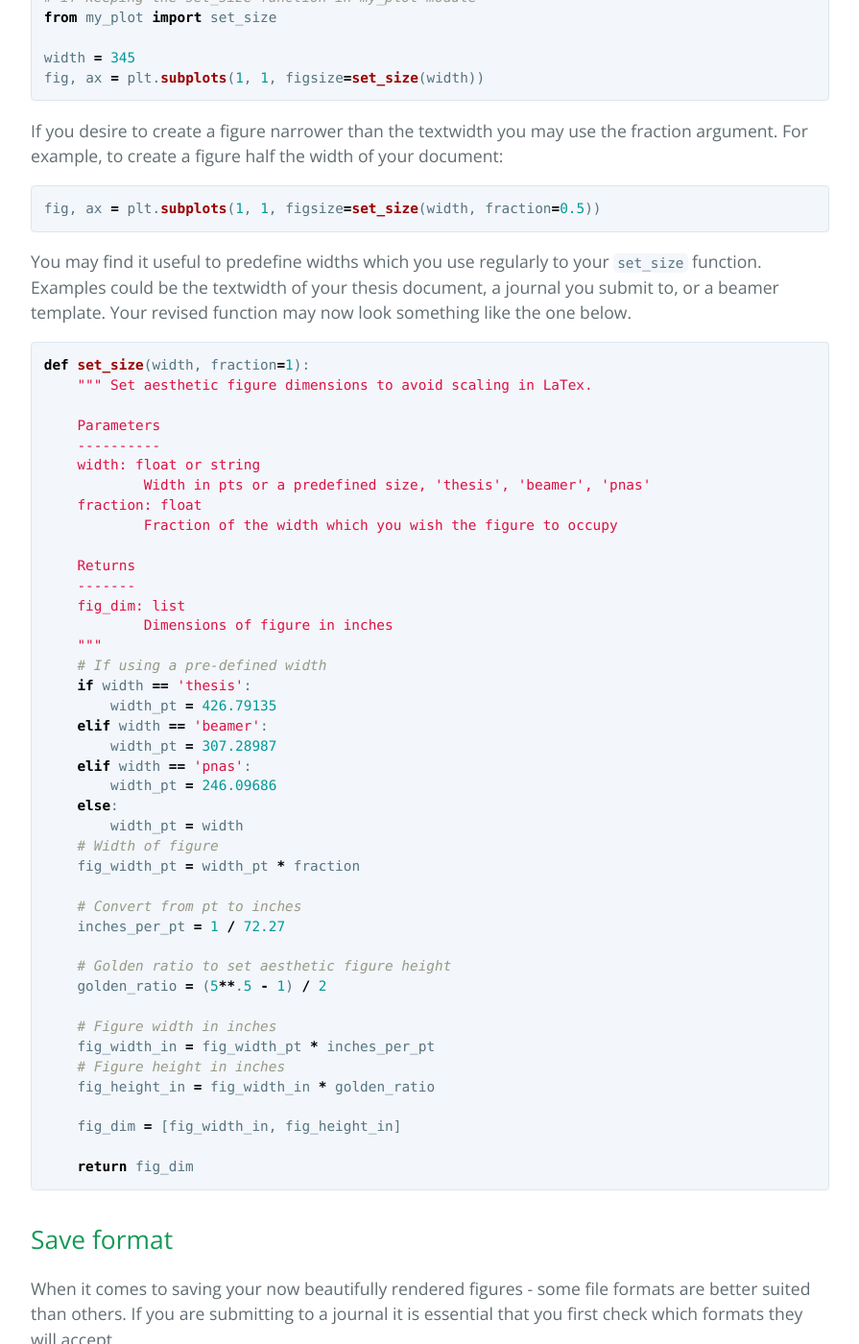
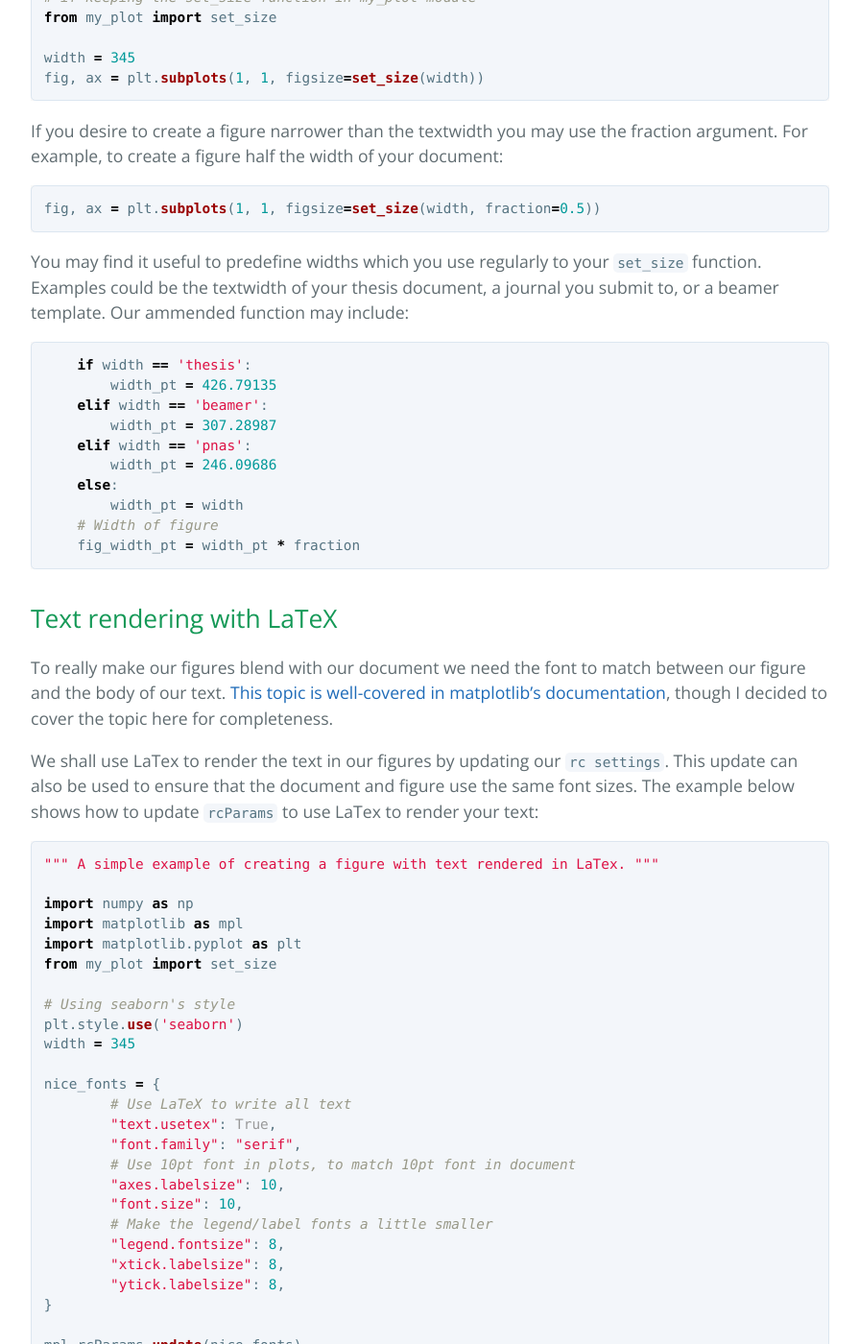
Before and after one commit to jwalton3141/jwalton3141.github.io, a Jekyll site: the page built from _posts/2017-12-22-Embed-Publication-Matplotlib-Latex.md, in a window 1280 px wide and 1400 px high, scrolled down 3609 px. Shown: the whole window at 96% size, without its empty margins (192-1087 px from the left). Built offline with Jekyll 4.4.1, drawn with Linux system fonts in a browser that asks for light colours; comment, search, counter and statistics services are not loaded; some of the changed text lies outside the part shown.

Commit message:
Minor revisions

````diff
--- a/_posts/2017-12-22-Embed-Publication-Matplotlib-Latex.md
+++ b/_posts/2017-12-22-Embed-Publication-Matplotlib-Latex.md
@@ -104,24 +104,8 @@
 fig, ax = plt.subplots(1, 1, figsize=set_size(width, fraction=0.5))
 ```
 
-You may find it useful to predefine widths which you use regularly to your ```set_size``` function. Examples could be the textwidth of your thesis document, a journal you submit to, or a beamer template. Your revised function may now look something like the one below.
+You may find it useful to predefine widths which you use regularly to your ```set_size``` function. Examples could be the textwidth of your thesis document, a journal you submit to, or a beamer template. Our ammended function may include:
 ```py
-def set_size(width, fraction=1):
-    """ Set aesthetic figure dimensions to avoid scaling in LaTex.
-
-    Parameters
-    ----------
-    width: float or string
-            Width in pts or a predefined size, 'thesis', 'beamer', 'pnas'
-    fraction: float
-            Fraction of the width which you wish the figure to occupy
-
-    Returns
-    -------
-    fig_dim: list
-            Dimensions of figure in inches
-    """
-    # If using a pre-defined width
     if width == 'thesis':
         width_pt = 426.79135
     elif width == 'beamer':
@@ -132,26 +116,53 @@
         width_pt = width
     # Width of figure
     fig_width_pt = width_pt * fraction
+```
 
-    # Convert from pt to inches
-    inches_per_pt = 1 / 72.27
+## Text rendering with LaTeX
 
-    # Golden ratio to set aesthetic figure height
-    golden_ratio = (5**.5 - 1) / 2
+To really make our figures blend with our document we need the font to match between our figure and the body of our text. [This topic is well-covered in matplotlib's documentation](https://matplotlib.org/users/usetex.html), though I decided to cover the topic here for completeness.
 
-    # Figure width in inches
-    fig_width_in = fig_width_pt * inches_per_pt
-    # Figure height in inches
-    fig_height_in = fig_width_in * golden_ratio
+We shall use LaTex to render the text in our figures by updating our [```rc settings```](http://matplotlib.org/users/customizing.html#the-matplotlibrc-file). This update can also be used to ensure that the document and figure use the same font sizes. The example below shows how to update ```rcParams``` to use LaTex to render your text:
+```py
+""" A simple example of creating a figure with text rendered in LaTex. """
 
-    fig_dim = [fig_width_in, fig_height_in]
+import numpy as np
+import matplotlib as mpl
+import matplotlib.pyplot as plt
+from my_plot import set_size
 
-    return fig_dim
+# Using seaborn's style
+plt.style.use('seaborn')
+width = 345
+
+nice_fonts = {
+        # Use LaTeX to write all text
+        "text.usetex": True,
+        "font.family": "serif",
+        # Use 10pt font in plots, to match 10pt font in document
+        "axes.labelsize": 10,
+        "font.size": 10,
+        # Make the legend/label fonts a little smaller
+        "legend.fontsize": 8,
+        "xtick.labelsize": 8,
+        "ytick.labelsize": 8,
+}
+
+mpl.rcParams.update(nice_fonts)
+
+x = np.linspace(0, 2*np.pi, 100)
+# Initialise figure instance
+fig, ax = plt.subplots(1, 1, figsize=set_size(width))
+# Plot
+ax.plot(x, np.sin(x))
+ax.set_xlim(0, 2*np.pi)
+ax.set_xlabel(r'$\theta$')
+ax.set_ylabel(r'$\sin{(\theta)}$')
 ```
 
 ## Save format
 
-When it comes to saving your now beautifully rendered figures - some file formats are better suited than others. If you are submitting to a journal it is essential that you first check which formats they will accept.
+Some file formats are better suited than others when saving your plots. If you are submitting to a journal it is essential that you first check which formats they will accept.
 
 I would strongly recommend the use of a file format which can store vector images. Vector images allow the reader to zoom into a plot indefinitely, without encountering any pixelation. This is not true for raster images. Examples of raster image formats are .png and .jpeg; examples of vector graphic formats are .svg and .pdf. If, for whatever reason, you wish to continue using raster graphics - [make sure to use .png and not .jpeg.](https://www.labnol.org/software/tutorials/jpeg-vs-png-image-quality-or-bandwidth/5385/)
 
@@ -202,52 +213,6 @@
 \end{document}
 ```
 
-## Text rendering with LaTeX
-
-To really make our figures blend with our document we need the font to match between our figure and the body of our text. [This topic is well-covered in matplotlib's documentation](https://matplotlib.org/users/usetex.html), however I shall cover the topic here for completeness.
-
-We shall use LaTex to render the text in our figures by updating our [```rc settings```](http://matplotlib.org/users/customizing.html#the-matplotlibrc-file). This update can also be used to ensure that the document and figure use the same font sizes. Extending our earlier example we now have:
-```py
-""" A simple example of creating a figure and saving as a pdf, with text rendered with LaTex. """
-
-import numpy as np
-import matplotlib as mpl
-import matplotlib.pyplot as plt
-from my_plot import set_size
-
-# Using seaborn's style
-plt.style.use('seaborn')
-width = 345
-
-nice_fonts = {
-        # Use LaTeX to write all text
-        "text.usetex": True,
-        "font.family": "serif",
-        # Use 10pt font in plots
-        "axes.labelsize": 10,
-        "font.size": 10,
-        # Make the legend/label fonts a little smaller
-        "legend.fontsize": 8,
-        "xtick.labelsize": 8,
-        "ytick.labelsize": 8,
-}
-
-mpl.rcParams.update(nice_fonts)
-
-x = np.linspace(0, 2*np.pi, 100)
-# Initialise figure instance
-fig, ax = plt.subplots(1, 1, figsize=set_size(width))
-# Plot
-ax.plot(x, np.sin(x))
-ax.set_xlim(0, 2*np.pi)
-ax.set_xlabel(r'$\theta$')
-ax.set_ylabel(r'$\sin{(\theta)}$')
-
-plt.savefig('/path/to/directory/example_2.pdf', format='pdf', bbox_inches='tight')
-```
-
-The figure produced looks professional and aesthetically pleasing - it will also look great when embedded into a report.
-
 # Summary
 
 In this post we have seen how easy it is to change the style of our plots. We have learnt that to effectively present figures in a document we must take care to create a figure of the correct dimensions. With the correct dimensions our figure avoids any unwanted scaling and change in aspect ratio. After a brief discussion of why we should save our figures in the ```.pdf``` format, we discussed how to use LaTex to render the fonts in our figures. Putting all these things together we can now produce truly publication-quality plots, and embed them in our work.
--- a/index.html
+++ b/index.html
@@ -1,7 +1,7 @@
 ---
 layout: default
 title: It's more fun to compute
-image: https://jwalton3141.github.io/assets/background2.png
+image: https://jwalton3141.github.io/assets/background.png
 ---
 
 <div id="home">
````
Also changed, not shown: assets/anatomy.png (deleted), assets/background.png, assets/background2.png (deleted).
